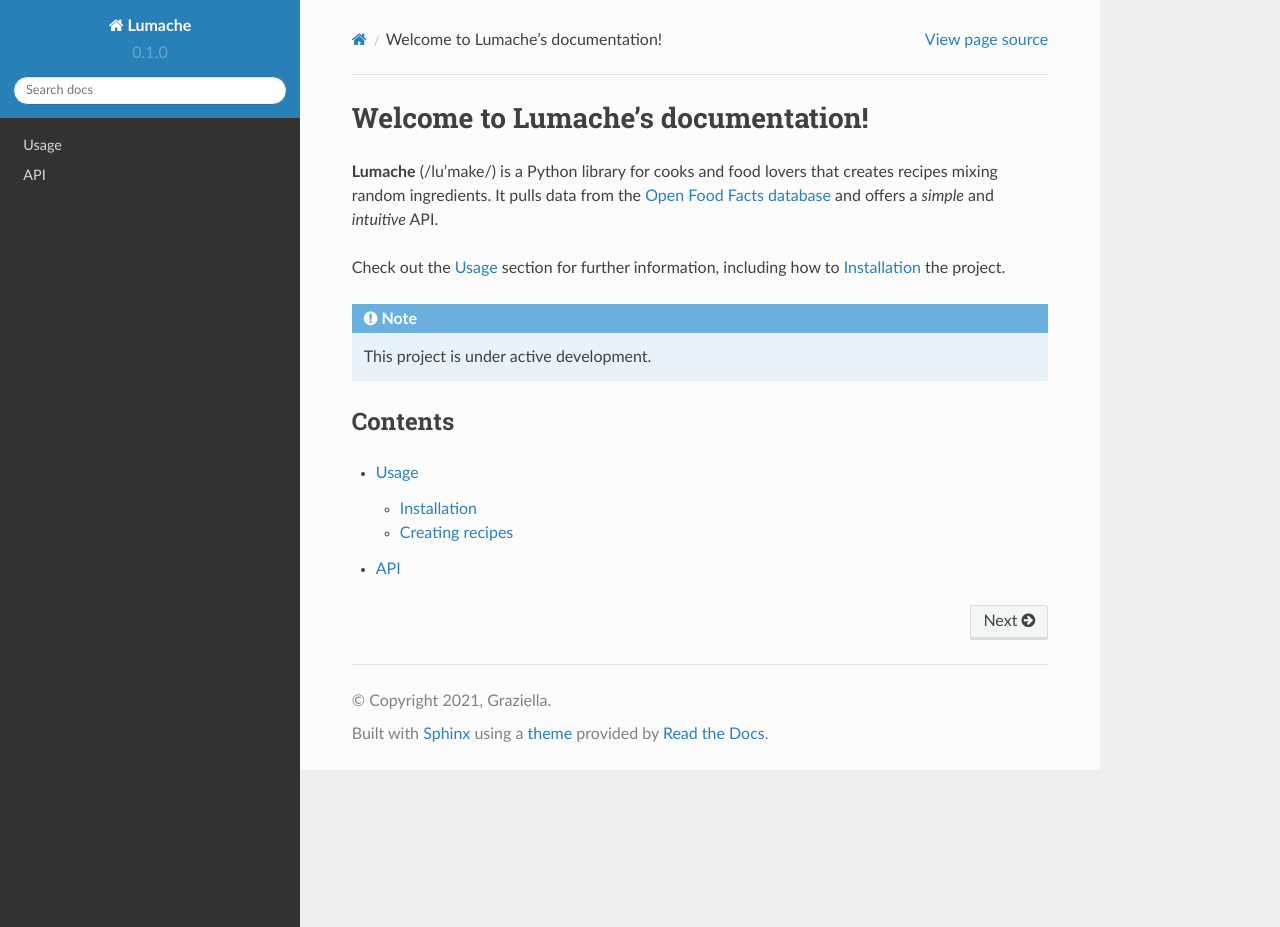
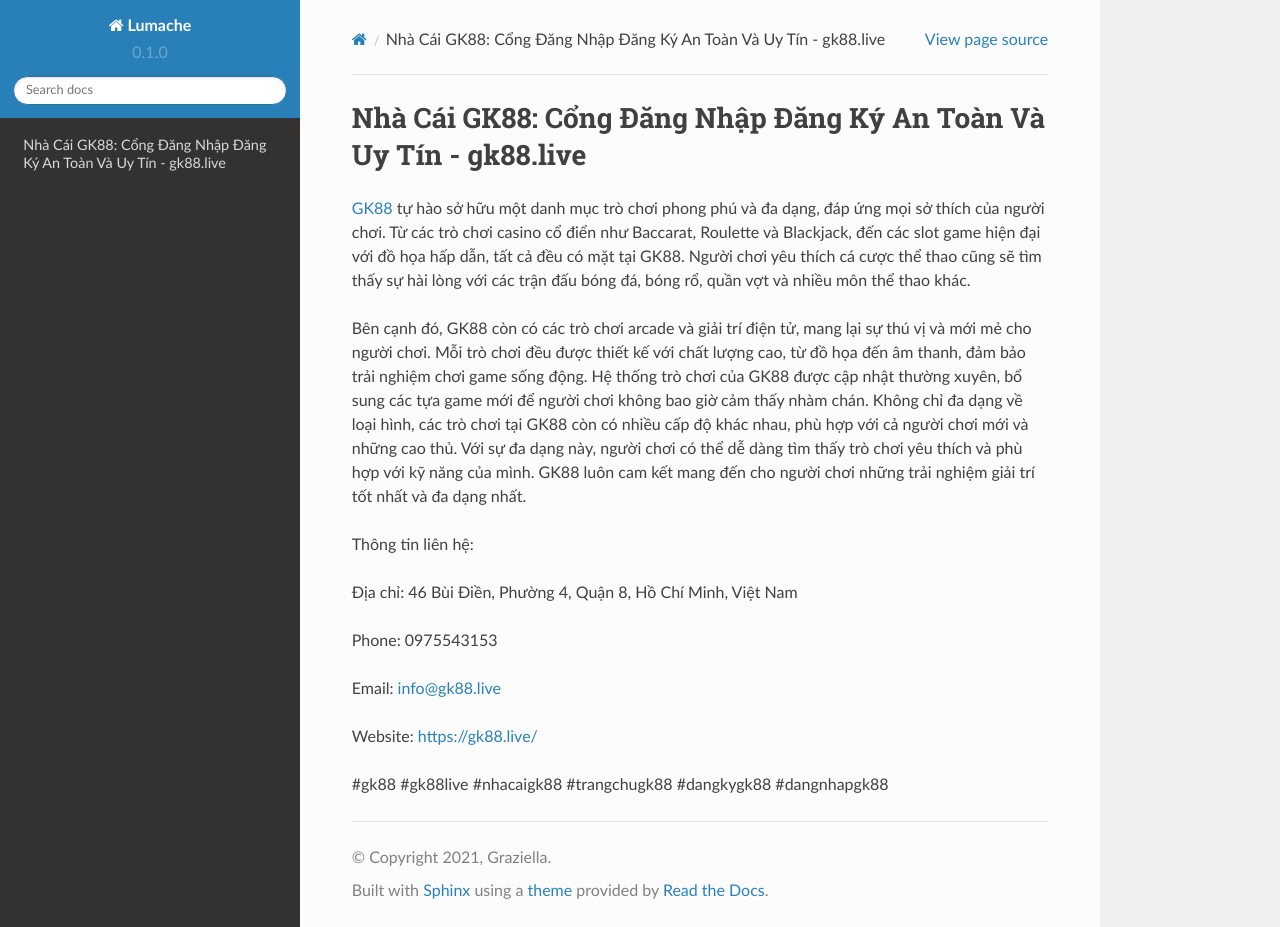
Before and after one commit to iaduphattai904809/gk88live, a Sphinx documentation site: the page built from docs/source/index.rst, in a window 1280 px wide and 927 px high. Built offline with Sphinx 7.4.7 and the Read the Docs theme 2.0.0, drawn with Linux system fonts in a browser that asks for light colours.

Commit message:
Update index.rst

```diff
--- a/docs/source/index.rst
+++ b/docs/source/index.rst
@@ -1,22 +1,18 @@
-Welcome to Lumache's documentation!
+Nhà Cái GK88: Cổng Đăng Nhập Đăng Ký An Toàn Và Uy Tín - gk88.live
 ===================================
 
-**Lumache** (/lu'make/) is a Python library for cooks and food lovers
-that creates recipes mixing random ingredients.
-It pulls data from the `Open Food Facts database <https://world.openfoodfacts.org/>`_
-and offers a *simple* and *intuitive* API.
+`GK88 <https://gk88.live/>`_ tự hào sở hữu một danh mục trò chơi phong phú và đa dạng, đáp ứng mọi sở thích của người chơi. Từ các trò chơi casino cổ điển như Baccarat, Roulette và Blackjack, đến các slot game hiện đại với đồ họa hấp dẫn, tất cả đều có mặt tại GK88. Người chơi yêu thích cá cược thể thao cũng sẽ tìm thấy sự hài lòng với các trận đấu bóng đá, bóng rổ, quần vợt và nhiều môn thể thao khác.
 
-Check out the :doc:`usage` section for further information, including
-how to :ref:`installation` the project.
+Bên cạnh đó, GK88 còn có các trò chơi arcade và giải trí điện tử, mang lại sự thú vị và mới mẻ cho người chơi. Mỗi trò chơi đều được thiết kế với chất lượng cao, từ đồ họa đến âm thanh, đảm bảo trải nghiệm chơi game sống động. Hệ thống trò chơi của GK88 được cập nhật thường xuyên, bổ sung các tựa game mới để người chơi không bao giờ cảm thấy nhàm chán. Không chỉ đa dạng về loại hình, các trò chơi tại GK88 còn có nhiều cấp độ khác nhau, phù hợp với cả người chơi mới và những cao thủ. Với sự đa dạng này, người chơi có thể dễ dàng tìm thấy trò chơi yêu thích và phù hợp với kỹ năng của mình. GK88 luôn cam kết mang đến cho người chơi những trải nghiệm giải trí tốt nhất và đa dạng nhất.
 
-.. note::
+Thông tin liên hệ:
 
-   This project is under active development.
+Địa chỉ: 46 Bùi Điền, Phường 4, Quận 8, Hồ Chí Minh, Việt Nam
 
-Contents
---------
+Phone: 0975543153
 
-.. toctree::
+Email: info@gk88.live
 
-   usage
-   api
+Website: https://gk88.live/
+
+#gk88 #gk88live #nhacaigk88 #trangchugk88 #dangkygk88 #dangnhapgk88
```
